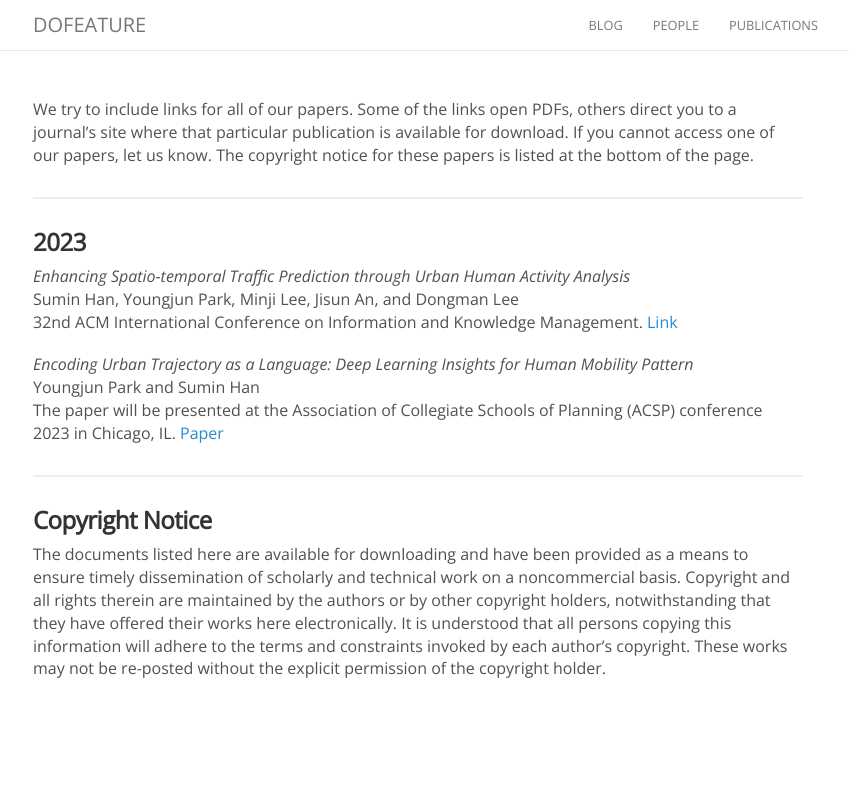
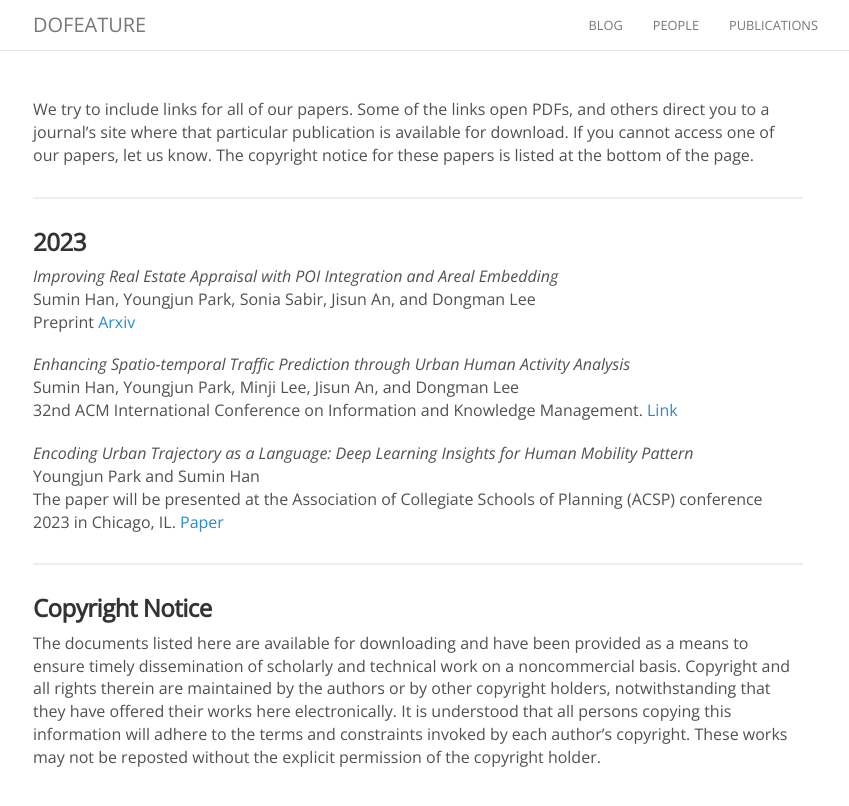
Before and after one commit to dofeature/dofeature.github.io, a Jekyll site: the page built from publications.md, in a window 1280 px wide. Shown: the top 806 px of the page, without its empty margins (222-1071 px from the left). Built offline with Jekyll 4.4.1, drawn with Linux system fonts in a browser that asks for light colours; nearby versions of some CDN libraries; comment, search, counter and statistics services are not loaded.

Commit message:
Update publications.md

```diff
--- a/publications.md
+++ b/publications.md
@@ -3,13 +3,18 @@ title: Publication
 permalink: /publication/
 ---
 
-We try to include links for all of our papers. Some of the links open PDFs, others direct you to a journal's site where that particular publication is available for download. If you cannot access one of our papers, let us know. The copyright notice for these papers is listed at the bottom of the page.
+We try to include links for all of our papers. Some of the links open PDFs, and others direct you to a journal's site where that particular publication is available for download. If you cannot access one of our papers, let us know. The copyright notice for these papers is listed at the bottom of the page.
 
 <hr>
 
 ### 2023
 
-_Enhancing Spatio-temporal Traffic Prediction through Urban Human Activity Analysis_<br>
+_Improving Real Estate Appraisal with POI Integration and Areal Embedding_ <br>
+Sumin Han, Youngjun Park, Sonia Sabir, Jisun An, and Dongman Lee <br>
+Preprint [Arxiv](https://arxiv.org/abs/2311.11812)
+
+
+_Enhancing Spatio-temporal Traffic Prediction through Urban Human Activity Analysis_ <br>
 Sumin Han, Youngjun Park, Minji Lee, Jisun An, and Dongman Lee <br>
  32nd ACM International Conference on Information and Knowledge Management. [Link](https://dl.acm.org/doi/abs/10.1145/3583780.3614867)
 
@@ -23,4 +28,4 @@ The paper will be presented at the Association of Collegiate Schools of Planning
 
 ### Copyright Notice
 
-The documents listed here are available for downloading and have been provided as a means to ensure timely dissemination of scholarly and technical work on a noncommercial basis. Copyright and all rights therein are maintained by the authors or by other copyright holders, notwithstanding that they have offered their works here electronically. It is understood that all persons copying this information will adhere to the terms and constraints invoked by each author's copyright. These works may not be re-posted without the explicit permission of the copyright holder.
+The documents listed here are available for downloading and have been provided as a means to ensure timely dissemination of scholarly and technical work on a noncommercial basis. Copyright and all rights therein are maintained by the authors or by other copyright holders, notwithstanding that they have offered their works here electronically. It is understood that all persons copying this information will adhere to the terms and constraints invoked by each author's copyright. These works may not be reposted without the explicit permission of the copyright holder.
```
